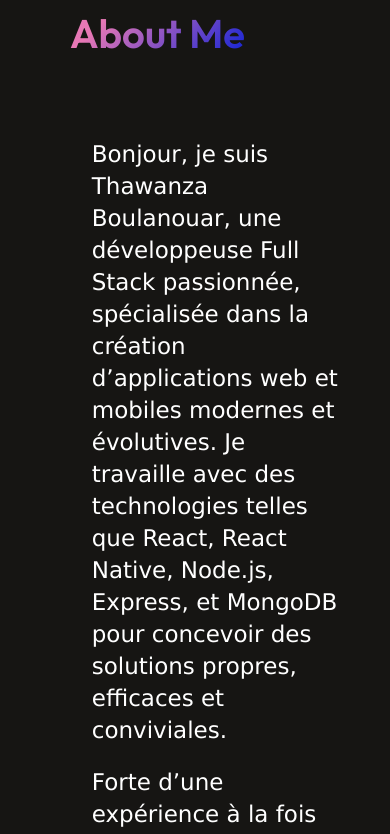
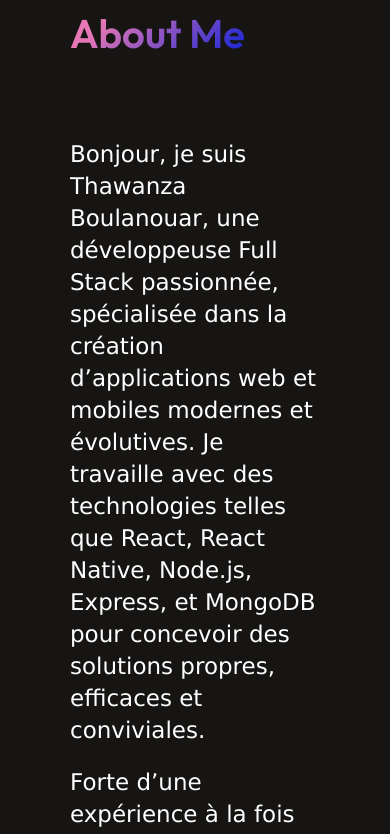
Before and after one commit to Thawanza/Mon-Portfolio, a React (Vite) app: page / in a window 390 px wide. Shown: the part 1020-1854 px from the top of the page. Built offline with nearby package versions, Linux system fonts and the light colour scheme.

Commit message:
responsivite of text

```diff
--- a/src/Components/About/About.css
+++ b/src/Components/About/About.css
@@ -110,11 +110,10 @@
     .about-sections{
         flex-direction: row;
     }
-    .about-para{
+    .about-para p{
         font-size: 23px;
         line-height: 32px;
          width: 85%;
-        margin: 0 auto;
     }
     .about-achievements{
         flex-direction: column;
```
